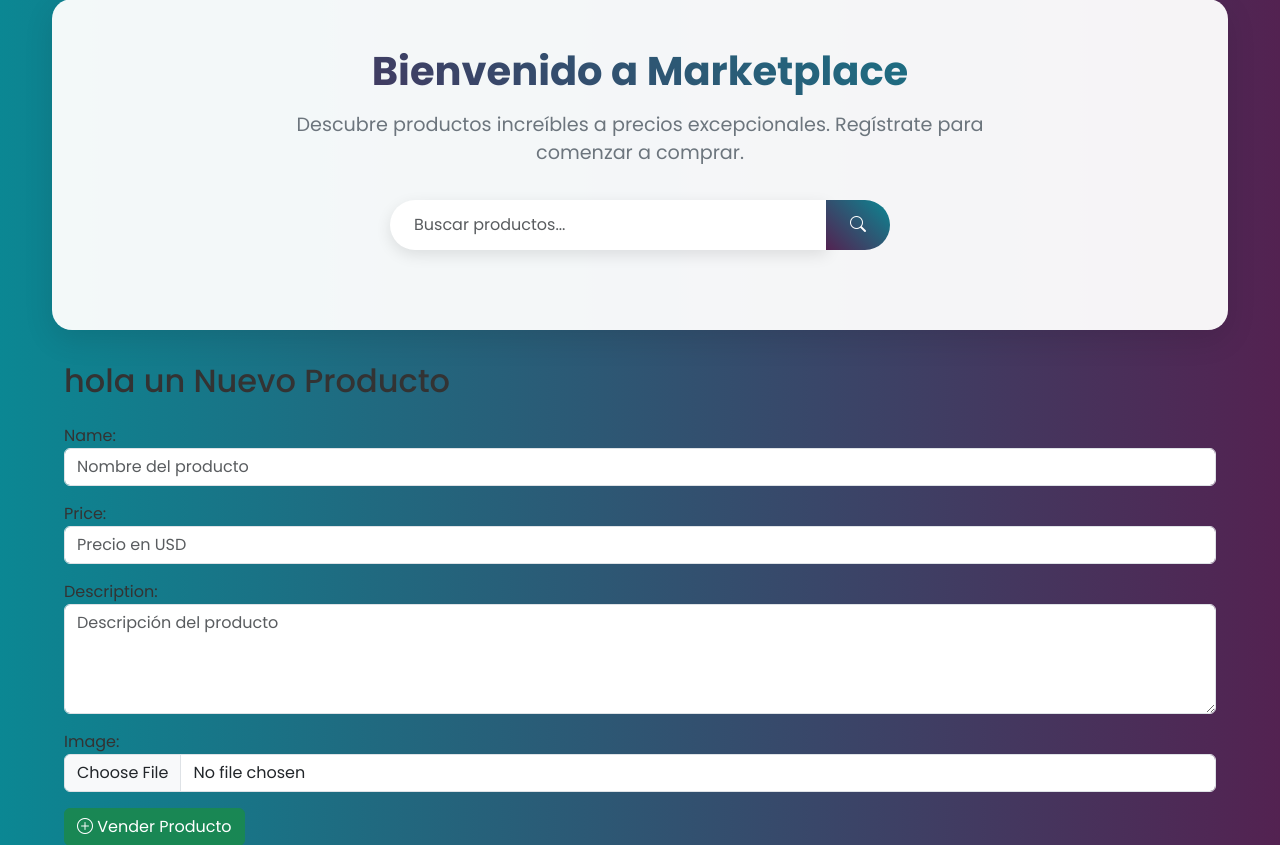
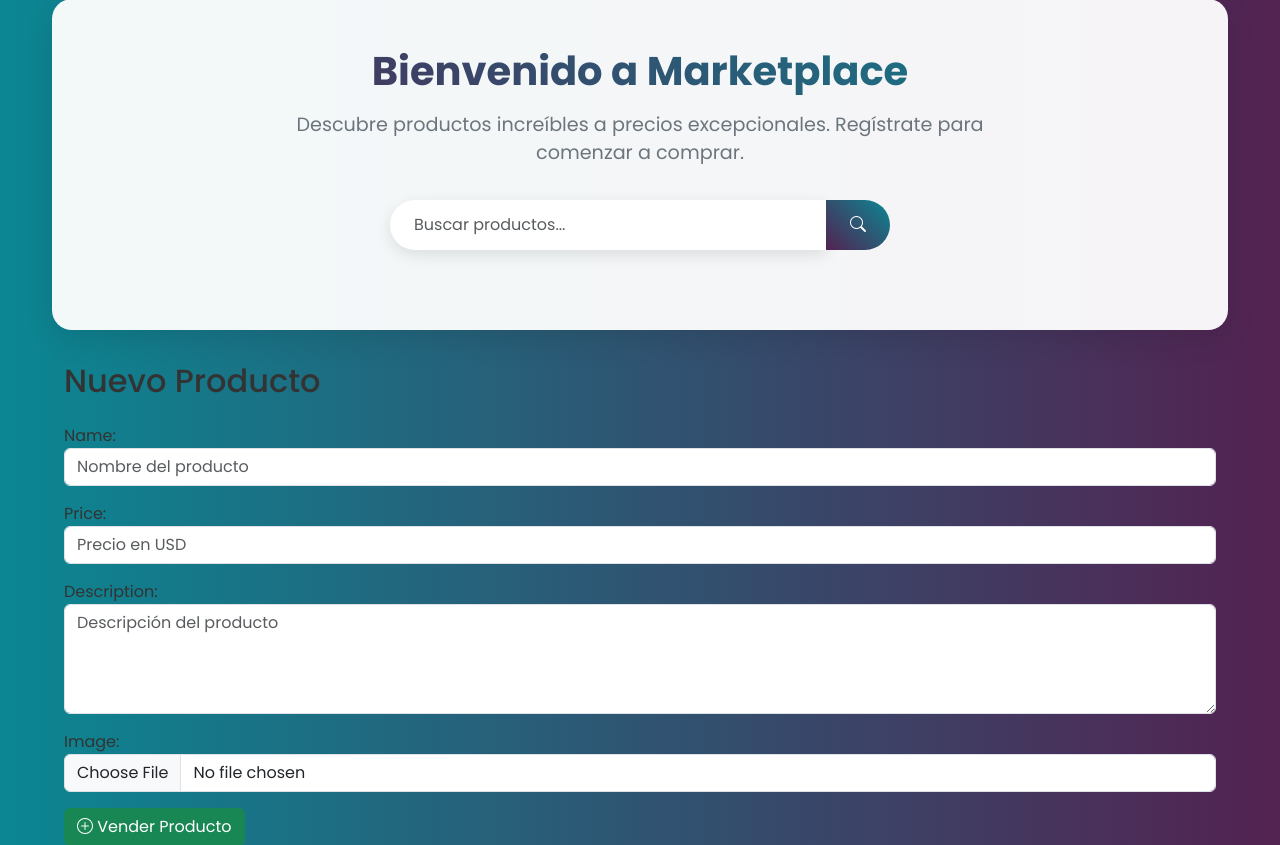
Before and after one commit to JACKBLACKCCS/proyecto_uneweb, a Django app: page /create/ in a window 1280 px wide. Shown: the part 105-950 px from the top of the page. Run offline with Django 5.2, Linux system fonts and the light colour scheme; the visitor is signed in with stand-in values (Sample User, id 1); data comes from the database, SQL or seed files in the repository; data that the repository does not hold is empty.

Commit message:
Actualizacion

```diff
--- a/item/templates/item/create_item.html
+++ b/item/templates/item/create_item.html
@@ -7,7 +7,7 @@
 
 {% block content %}
 <div class="container mt-4">
-    <h2 class="mb-4">hola un Nuevo Producto</h2>
+    <h2 class="mb-4"> Nuevo Producto</h2>
 
     <form method="post" enctype="multipart/form-data">
         {% csrf_token %}
--- a/templates/base.html
+++ b/templates/base.html
@@ -333,7 +333,7 @@
       <div class="collapse navbar-collapse" id="navbarNav">
         <ul class="navbar-nav me-auto">
           <li class="nav-item">
-            <a class="nav-link" href="#">
+            <a class="nav-link" href="{% url 'login' %}">
               <i class="bi bi-house-fill"></i> Inicio
             </a>
           </li>
@@ -416,6 +416,8 @@
   </footer>
 
   <script src="https://cdn.jsdelivr.net/npm/bootstrap@5.3.2/dist/js/bootstrap.bundle.min.js"></script>
+
+
 </body>
 
 </html>
```
